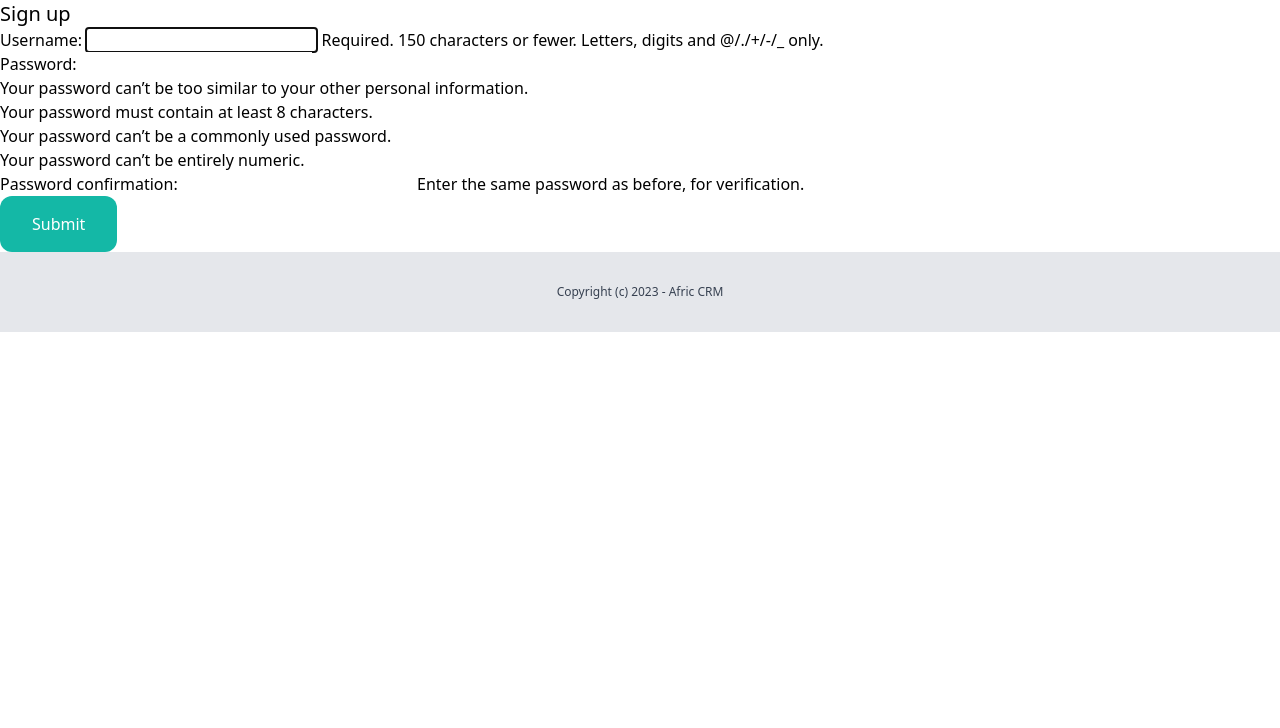
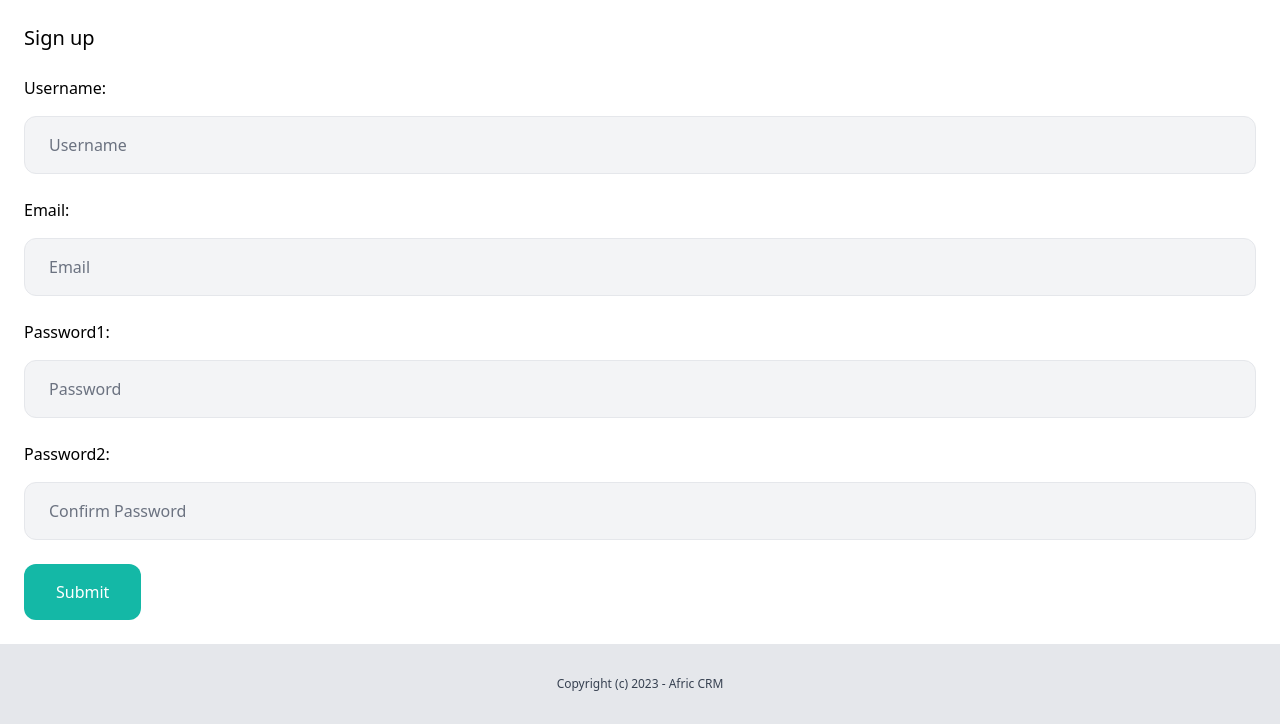
Before and after one commit to Marx-wrld/Afric-CRM, a Django app: page /dashboard/signup/ in a window 1280 px wide. Shown: the part 72-800 px from the top of the page. Run offline with Django 4.2, Linux system fonts and the light colour scheme; some libraries are stand-ins or nearby versions.

Commit message:
Signup form styling

```diff
--- a/crm/userprofile/forms.py
+++ b/crm/userprofile/forms.py
@@ -2,17 +2,49 @@ from django import forms
 from django.contrib.auth.forms import UserCreationForm, AuthenticationForm
 from django.contrib.auth.models import User
 
+INPUT_CLASS = 'form-control mb-6 my-4 w-full py-4 px-6 rounded-xl bg-gray-100 border border-gray-200 placeholder-gray-500 focus:outline-none focus:border-gray-400',
+
 class LoginForm(AuthenticationForm):
     username = forms.CharField(
         widget=forms.TextInput(attrs={
-            'class': 'form-control mb-6 my-4 w-full py-4 px-6 rounded-xl bg-gray-100 border border-gray-200 placeholder-gray-500 focus:outline-none focus:border-gray-400',
+            'class': INPUT_CLASS,
             'placeholder': 'Username'
             })
         )
 
     password = forms.CharField(
         widget=forms.PasswordInput(attrs={
-            'class': 'form-control my-4 w-full py-4 px-6 rounded-xl bg-gray-100 border border-gray-200 placeholder-gray-500 focus:outline-none focus:border-gray-400',
+            'class': INPUT_CLASS,
             'placeholder': 'Password'
             })
         )
+
+class SignUpForm(UserCreationForm):
+    class Meta:
+        model = User
+        fields = ('username', 'email', 'password1', 'password2')
+
+    username = forms.CharField(
+        widget=forms.TextInput(attrs={
+            'class': INPUT_CLASS,
+            'placeholder': 'Username'
+            })
+        )
+    email = forms.CharField(
+        widget=forms.TextInput(attrs={
+            'class': INPUT_CLASS,
+            'placeholder': 'Email'
+            })
+        )
+    password1 = forms.CharField(
+        widget=forms.PasswordInput(attrs={
+            'class': INPUT_CLASS,
+            'placeholder': 'Password'
+            })
+        )
+    password2 = forms.CharField(
+        widget=forms.PasswordInput(attrs={
+            'class':  INPUT_CLASS,
+            'placeholder': 'Confirm Password'
+            })
+        )
--- a/crm/userprofile/templates/userprofile/signup.html
+++ b/crm/userprofile/templates/userprofile/signup.html
@@ -3,7 +3,8 @@
 {% block title %}Sign up{% endblock %}
 
 {% block content %}
-    <h1 class="text-xl">Sign up</h1>
+    <div class="py-6 px-6">
+        <h1 class="mb-6 text-xl">Sign up</h1>
         <form action="" method="POST">
             {% csrf_token %}
 
@@ -13,4 +14,5 @@
                 Submit
             </button>
         </form>
+    </div>
 {% endblock %}
--- a/crm/userprofile/views.py
+++ b/crm/userprofile/views.py
@@ -1,4 +1,4 @@
-from django.contrib.auth.forms import UserCreationForm #Will contain info on username, email and password
+from .forms import SignUpForm
 from django.shortcuts import render, redirect
 from .models import UserProfile
 from django.contrib.auth.decorators import login_required
@@ -8,7 +8,7 @@ from team.models import Team
 def signup(request):
     #checking if the form has been submitted
     if request.method == 'POST':
-        form = UserCreationForm(request.POST)
+        form = SignUpForm(request.POST)
 
         #checking if the info is correct before saving it to the db
         if form.is_valid():
@@ -22,7 +22,7 @@ def signup(request):
             #redirecting to the login page
             return redirect('/log-in/')
     else:
-        form = UserCreationForm()
+        form = SignUpForm()
 
     return render(request, 'userprofile/signup.html', {'form': form})
 
```
Lines whose indentation alone changed are shown as unchanged.
